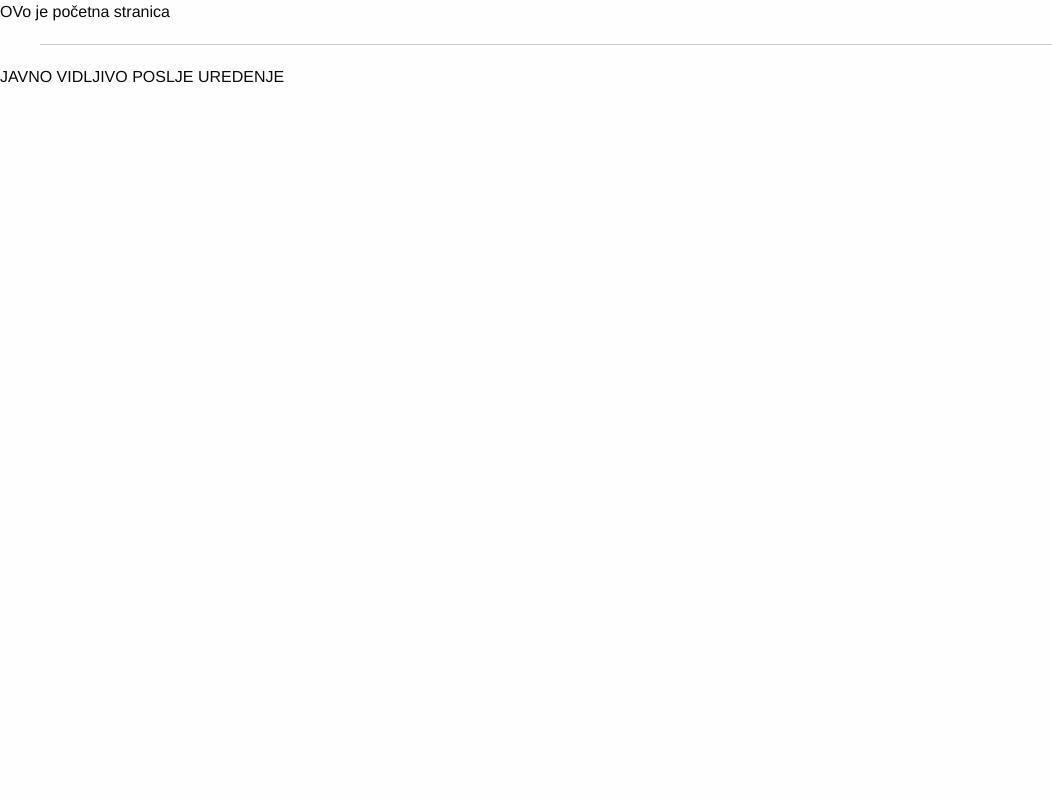
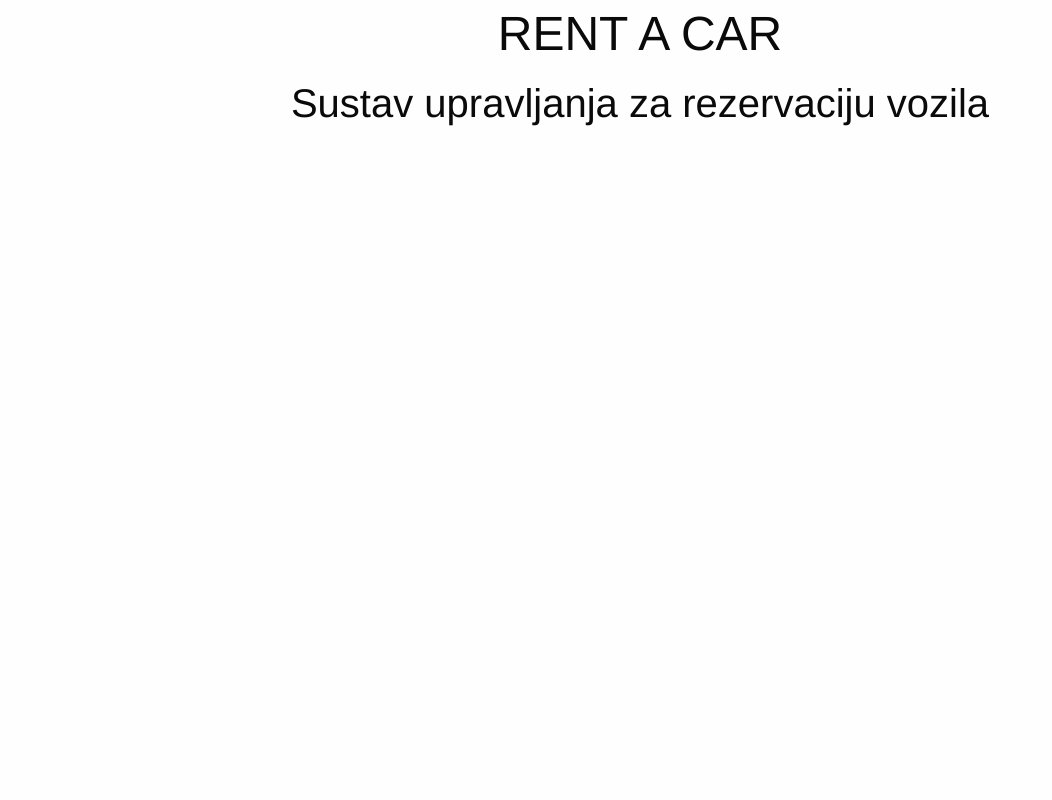
Before and after one commit to majera96/PP25-Zavrsni-rad, a PHP site: template rentacarapp.hr/app/view/index.phtml in a window 1280 px wide. Shown: the whole page, without its empty margins (0-1052 px from the left). Run offline with PHP 8.4, Linux system fonts and the light colour scheme; the template is opened without the code that fills it, so the values that code supplies are empty.

Commit message:
Update index.phtml

```diff
--- a/rentacarapp.hr/app/view/index.phtml
+++ b/rentacarapp.hr/app/view/index.phtml
@@ -1,4 +1,6 @@
-OVo je početna stranica
-<hr />
-JAVNO VIDLJIVO
-POSLJE UREDENJE
+<section id="hero" class="d-flex flex-column justify-content-center align-items-center">
+    <div class="container text-center text-md-left" data-aos="fade-up">
+        <h1>RENT A CAR</h1>
+        <h2>Sustav upravljanja za rezervaciju vozila</h2>
+    </div>
+</section>
```
